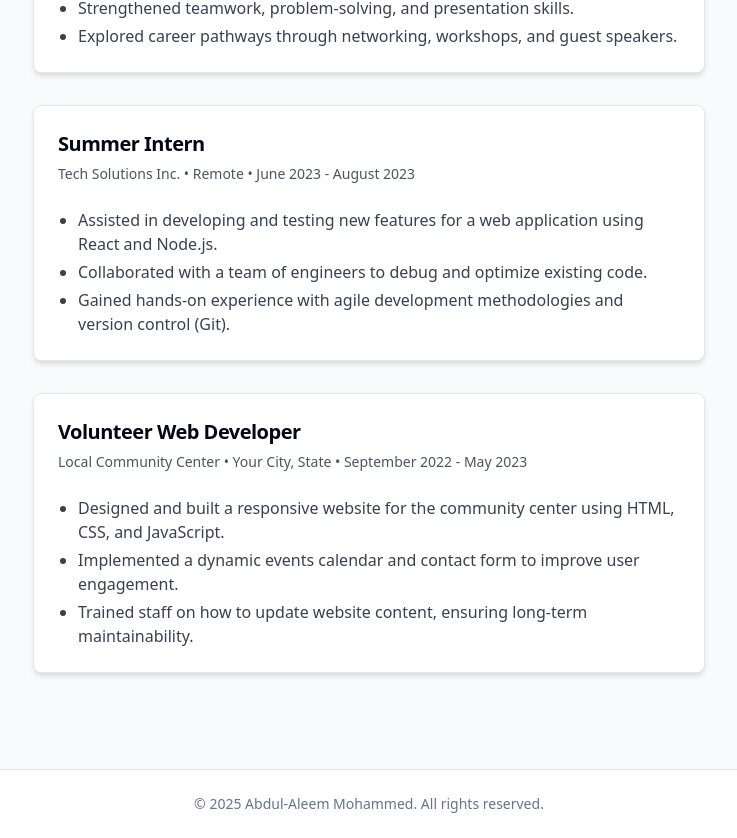
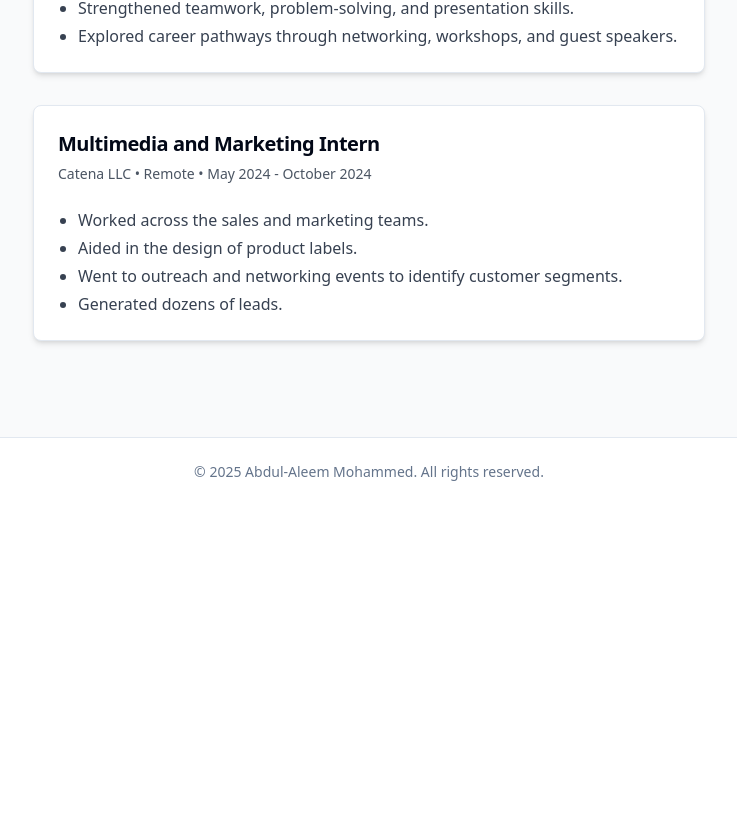
Before and after one commit to abaleemmo/Portfolio, a React (Vite) app: page /work-experiences in a window 1280 px wide. Shown: the part 720-1558 px from the top of the page, without its empty margins (271-1008 px from the left). After the commit the page ends 1226 px from the top, so only its background shows below. Built offline with nearby package versions, Linux system fonts and the light colour scheme.

Commit message:
[dyad] wrote 1 file(s)

```diff
--- a/src/components/WorkExperienceSection.tsx
+++ b/src/components/WorkExperienceSection.tsx
@@ -13,7 +13,7 @@ const workExperiences: WorkExperience[] = [
   {
     title: "Evansville Catapult",
     company: "Nextech",
-    location: "Evansville, IN", // Assuming Evansville, IN based on "Evansville Catapult"
+    location: "Evansville, IN",
     dates: "June 2025 - July 2025",
     description: [
       "Completed immersive computer science training with industry mentors and educators.",
@@ -23,25 +23,15 @@ const workExperiences: WorkExperience[] = [
     ],
   },
   {
-    title: "Summer Intern",
-    company: "Tech Solutions Inc.",
-    location: "Remote",
-    dates: "June 2023 - August 2023",
+    title: "Multimedia and Marketing Intern",
+    company: "Catena LLC",
+    location: "Remote", // Assuming remote as no specific city was given
+    dates: "May 2024 - October 2024",
     description: [
-      "Assisted in developing and testing new features for a web application using React and Node.js.",
-      "Collaborated with a team of engineers to debug and optimize existing code.",
-      "Gained hands-on experience with agile development methodologies and version control (Git)."
-    ],
-  },
-  {
-    title: "Volunteer Web Developer",
-    company: "Local Community Center",
-    location: "Your City, State",
-    dates: "September 2022 - May 2023",
-    description: [
-      "Designed and built a responsive website for the community center using HTML, CSS, and JavaScript.",
-      "Implemented a dynamic events calendar and contact form to improve user engagement.",
-      "Trained staff on how to update website content, ensuring long-term maintainability."
+      "Worked across the sales and marketing teams.",
+      "Aided in the design of product labels.",
+      "Went to outreach and networking events to identify customer segments.",
+      "Generated dozens of leads."
     ],
   },
 ];
```
